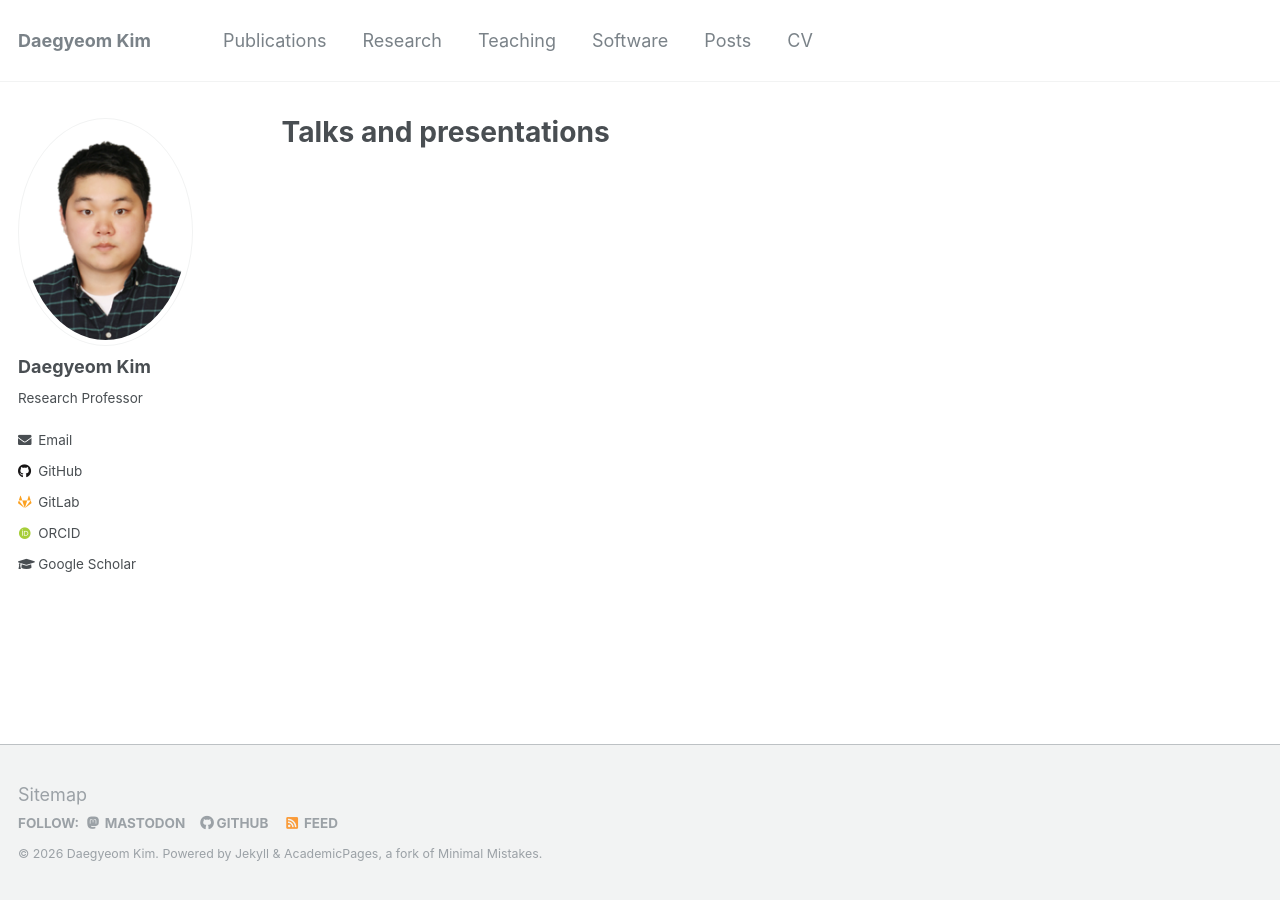
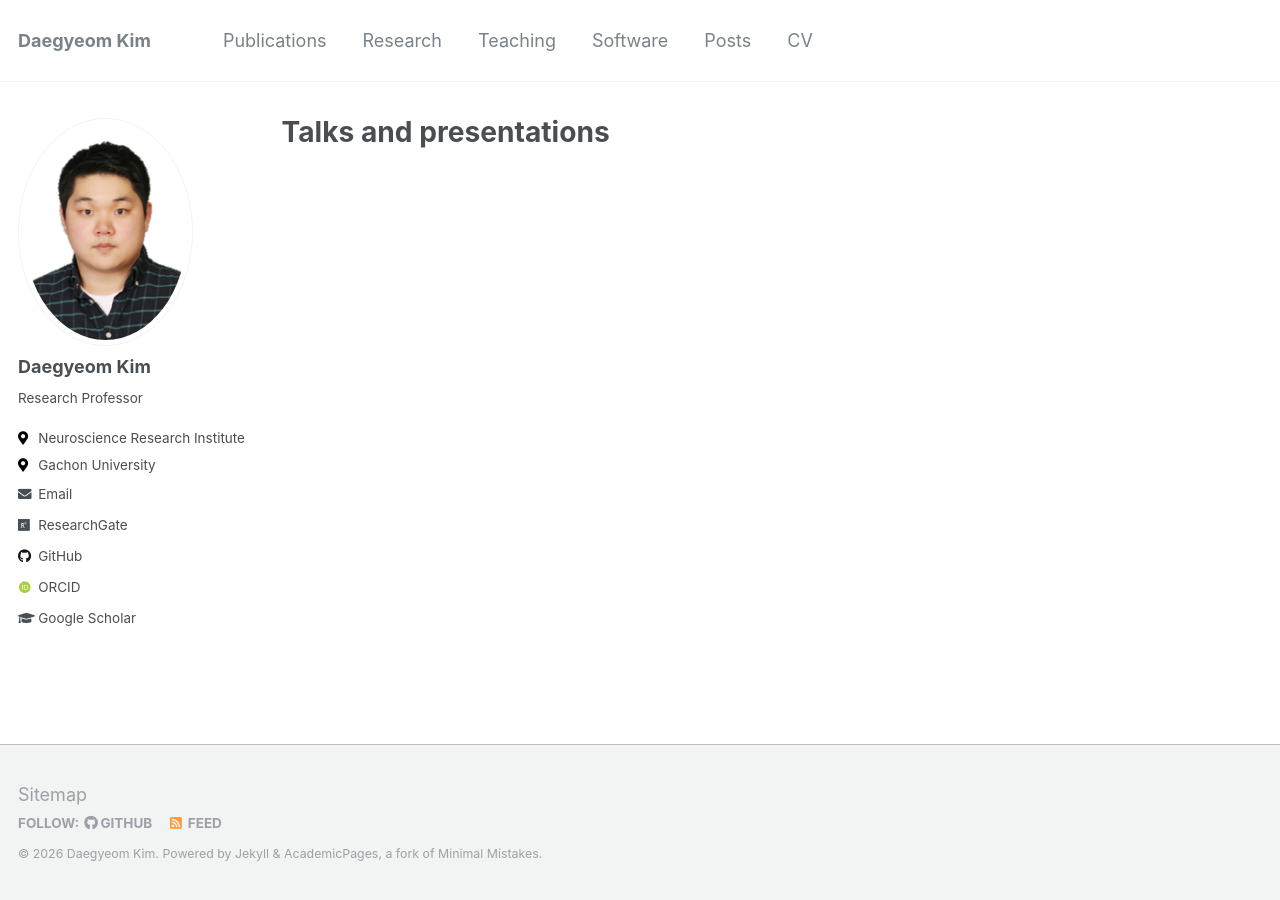
Before and after one commit to dgyeomkim/dgyeomkim.github.io, a Jekyll site: the page built from _pages/talks.html, in a window 1280 px wide. Built offline with Jekyll 4.4.1, drawn with Linux system fonts in a browser that asks for light colours; some web fonts are replaced.

Commit message:
edit links

```diff
--- a/_config.yml
+++ b/_config.yml
@@ -57,7 +57,7 @@ yandex_site_verification :
 
 # Social Sharing
 mastodon:
-  username               : "fosstodon.org/@jayrobw"
+  username               : #"fosstodon.org/@jayrobw"
 twitter:
   username               :
 facebook:
@@ -87,13 +87,13 @@ author:
   name             : "Daegyeom Kim"
   avatar           : "profile.png"
   bio              : "Research Professor"
-  location         :
-  employer         :
+  location         : "Neuroscience Research Institute"
+  employer         : "Gachon University"
   pubmed           :
   orcid            : "https://orcid.org/0000-0002-2234-2955"
   googlescholar    : "https://scholar.google.com/citations?user=036VSGoAAAAJ&hl=ko"
   email            : "dgyeom.kim@gmail.com"
-  researchgate     :  # example: "https://www.researchgate.net/profile/yourprofile"
+  researchgate     : "https://www.researchgate.net/profile/Daegyeom-Kim?ev=hdr_xprf" # example: "https://www.researchgate.net/profile/yourprofile"
   uri              :
   bitbucket        :
   codepen          :
@@ -102,7 +102,7 @@ author:
   facebook         :
   foursquare       :
   github           : "dgyeomkim"
-  gitlab           : "dgyeomkim"
+  gitlab           : #"dgyeomkim"
   google_plus      :
   keybase          :
   instagram        :
```
